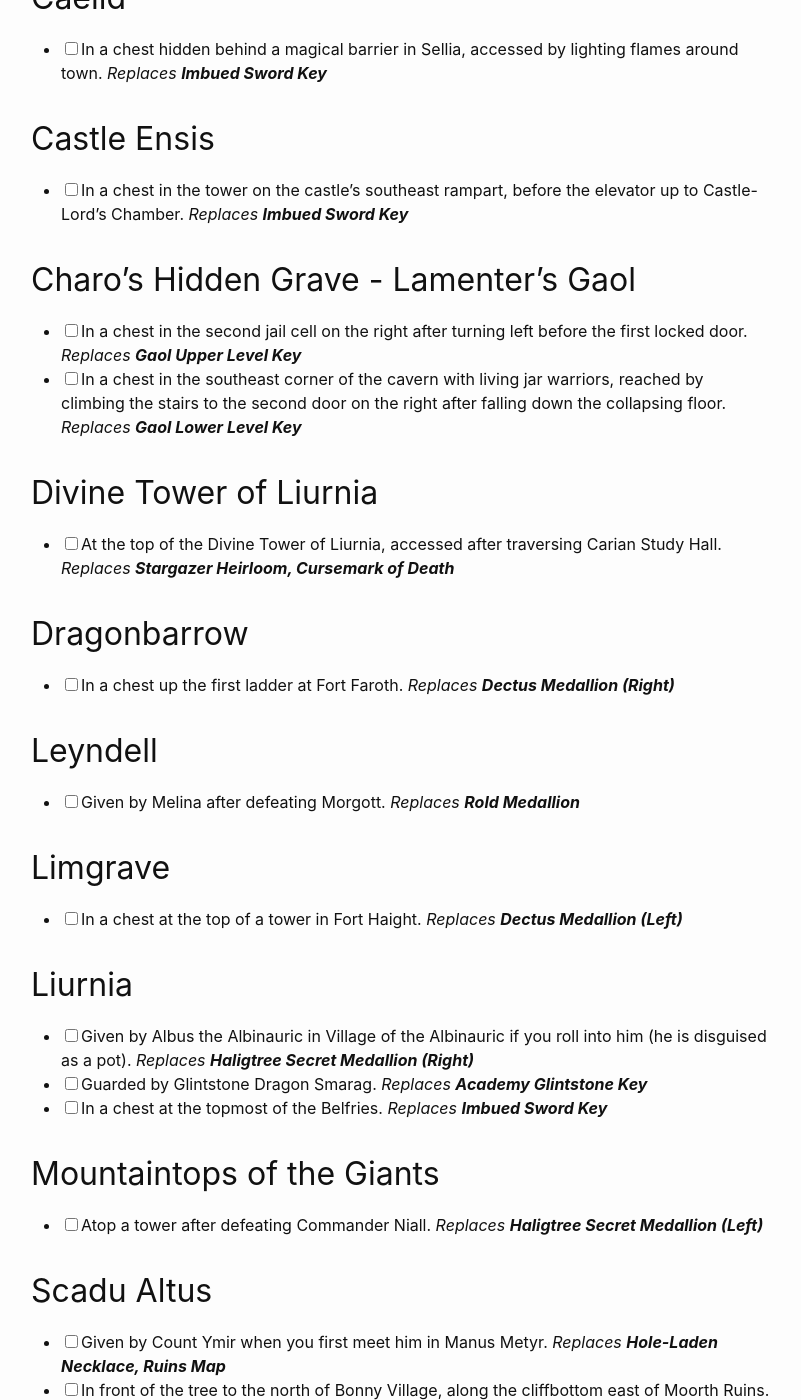
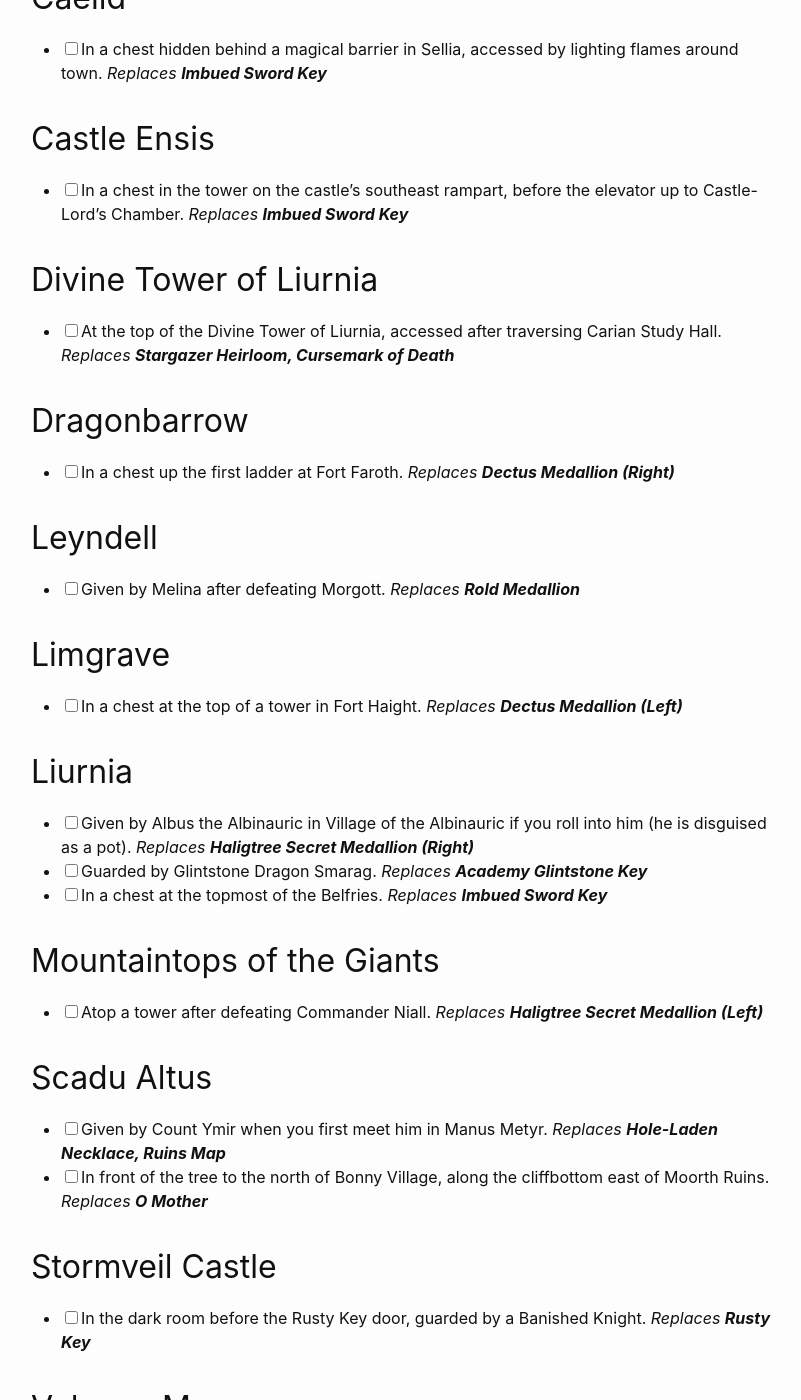
Before and after one commit to Zakkaruu/the-stone-tablet, a Jekyll site: the page built from _posts/2024-09-07-elden-ring-randomizer-all-checklists.md, in a window 1280 px wide and 1400 px high, scrolled down 713 px. Shown: the whole window, without its empty margins (239-1040 px from the left). Built offline with Jekyll 4.4.1, drawn with Linux system fonts in a browser that asks for light colours; some of the changed text lies outside the part shown.

Commit message:
Update 2024-09-07-elden-ring-randomizer-all-checklists.md

```diff
--- a/_posts/2024-09-07-elden-ring-randomizer-all-checklists.md
+++ b/_posts/2024-09-07-elden-ring-randomizer-all-checklists.md
@@ -23,12 +23,6 @@ date: 2024-09-07 11:40:00
 ## Castle Ensis
 - [ ] In a chest in the tower on the castle's southeast rampart, before the elevator up to Castle-Lord's Chamber.
 *Replaces **Imbued Sword Key***
-
-## Charo's Hidden Grave - Lamenter's Gaol
-- [ ] In a chest in the second jail cell on the right after turning left before the first locked door.
-*Replaces **Gaol Upper Level Key***
-- [ ] In a chest in the southeast corner of the cavern with living jar warriors, reached by climbing the stairs to the second door on the right after falling down the collapsing floor.
-*Replaces **Gaol Lower Level Key***
 
 ## Divine Tower of Liurnia
 - [ ] At the top of the Divine Tower of Liurnia, accessed after traversing Carian Study Hall.
```
Also changed, not shown: other parts of _posts/2024-09-07-elden-ring-randomizer-all-checklists.md (+10 -2 lines).
